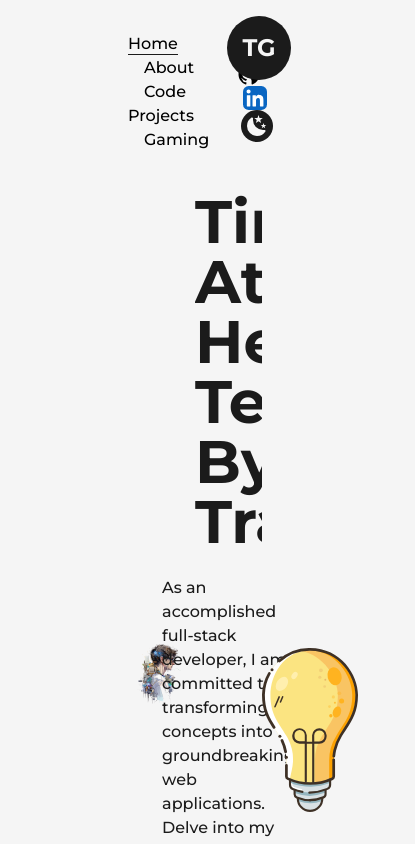
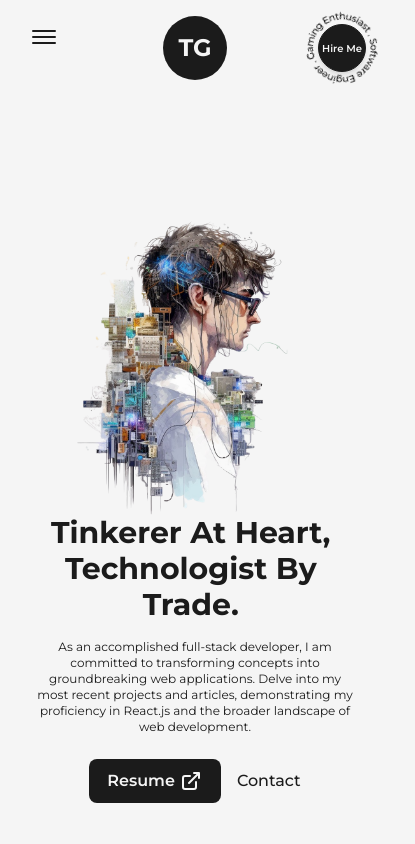
Before and after one commit to tgalg/tom-gallagher, a Next.js app: page / in a window 390 px wide. Shown: the top 844 px of the page, 415 px wide, since content can reach past the window. Built offline with nearby package versions, Linux system fonts and the light colour scheme.

Commit message:
make responsive

```diff
--- a/src/app/page.tsx
+++ b/src/app/page.tsx
@@ -13,34 +13,34 @@ export default function Home() {
   return (
     <>
       <main className="flex items-center text-dark w-full min-h-screen dark:text-light">
-        <Nexus className="pt-0">
-          <div className="flex items-center justify-between w-full">
-            <div className="w-1/2">
+        <Nexus className="pt-0 md:p-16 sm:pt-8">
+          <div className="flex items-center justify-between w-full lg:flex-col">
+            <div className="w-1/2 md:w-full">
               <Image
                 src={landingArtwork}
                 alt="tgalg"
-                className="w-full h-auto"
+                className="w-full h-auto lg:hidden md:inline-block md:w-full"
                 priority
-                sizes="(max-width: 768px) 100vw, (max-width: 1200px) 50vw, 33vw"
+                sizes="(max-width: 768px) 100vw, (max-width: 1200px) 50vw, 50vw"
               />
             </div>
-            <div className="w-1/2 flex flex-col items-center self-center">
+            <div className="w-1/2 flex flex-col items-center self-center lg:w-full lg:text-center">
               <AnimatedText
                 text="Tinkerer at Heart, Technologist by Trade."
-                className="!text-6xl !text-left"
+                className="!text-6xl !text-left xl:!text-5xl lg:!text-center lg:!text-6xl md:!text-5xl sm:!text-3xl"
               />
-              <p className="my-4 text-base font-medium">
+              <p className="my-4 text-base font-mediummd:text-sm sm:text-xs">
                 As an accomplished full-stack developer, I am committed to
                 transforming concepts into groundbreaking web applications.
                 Delve into my most recent projects and articles, demonstrating
                 my proficiency in React.js and the broader landscape of web
                 development.
               </p>
-              <div className="flex items-center self-start mt-2">
+              <div className="flex items-center self-start mt-2 lg:self-center">
                 <Link
                   href="/resume_Tom_Gallagher_.pdf"
                   target={'_blank'}
-                  className="flex items-center bg-dark text-light p-2.5 px-6 rounded-lg text-lg font-semibold hover:bg-light hover:text-dark border-2 border-solid border-transparent hover:border-dark dark:bg-light dark:text-dark dark:hover:bg-dark dark:hover:text-light dark:border-light
+                  className="flex items-center bg-dark text-light p-2.5 px-6 rounded-lg text-lg font-semibold hover:bg-light hover:text-dark border-2 border-solid border-transparent hover:border-dark dark:bg-light dark:text-dark dark:hover:bg-dark dark:hover:text-light dark:border-light md:p-2 md:px-4 md:text-base
                 "
                   download={true}
                 >
@@ -49,7 +49,7 @@ export default function Home() {
                 <Link
                   href="mailto:thomasxgallagher@gmail.com"
                   target={'_blank'}
-                  className="ml-4 text-lg font-medium capitalize text-dark hover:underline dark:text-light"
+                  className="ml-4 text-lg font-medium capitalize text-dark hover:underline dark:text-light md:text-base"
                 >
                   Contact
                 </Link>
@@ -57,8 +57,8 @@ export default function Home() {
             </div>
           </div>
         </Nexus>
-        {/* <HireMe /> */}
-        <div className="absolute right-8 bottom-8 inline-block w-24">
+        <HireMe />
+        <div className="absolute right-8 bottom-8 inline-block w-24 md:hidden">
           <Image src={lightBulb} alt="tgalg" className="w-full h-auto" />
         </div>
       </main>
--- a/src/components/AnimatedText.tsx
+++ b/src/components/AnimatedText.tsx
@@ -36,7 +36,7 @@ const AnimatedText = ({
   className?: string
 }) => {
   return (
-    <div className="w-full mx-auto py-2 flex items-center justify-center text-center overflow-hidden ">
+    <div className="w-full mx-auto py-2 flex items-center justify-center text-center overflow-hidden sm:py-0">
       <motion.h1
         className={`inline-block w-full text-dark font-bold capitalize text-6xl ${className} dark:text-light`}
         variants={quotes}
--- a/src/components/Footer.tsx
+++ b/src/components/Footer.tsx
@@ -6,10 +6,10 @@ type Props = {}
 
 const Footer = (props: Props) => {
   return (
-    <footer className="w-full border-t-2 border-solid border-dark font-medium text-lg dark:text-light dark:border-light">
-      <Nexus className="py-8 flex items-center justify-between">
+    <footer className="w-full border-t-2 border-solid border-dark font-medium text-lg dark:text-light dark:border-light sm:text-base">
+      <Nexus className="py-8 flex items-center justify-between lg:flex-col lg:py-6">
         <span>{new Date().getFullYear()} &copy; All Rights Reserved.</span>
-        <div className="flex items-center">
+        <div className="flex items-center lg:py-2">
           Built with
           <span className="text-primary dark:text-primaryDark text-2xl px-1">
             &#9825;
--- a/src/components/HireMe.tsx
+++ b/src/components/HireMe.tsx
@@ -6,14 +6,12 @@ type Props = {}
 
 const HireMe = (props: Props) => {
   return (
-    <div className="fixed left-4 bottom-4 flex items-center justify-center overflow-hidden">
-      <div className="w-48 h-auto flex items-center justify-center relative overflow-hidden">
-        <CircularText
-          className={'fill-dark animate-spin-slow dark:fill-light'}
-        />
+    <div className="fixed left-4 bottom-4 flex items-center justify-center overflow-hidden md:right-8 md:left-auto  md:top-0 md:bottom-auto md:absolute sm:right-0">
+      <div className="w-48 h-auto flex items-center justify-center relative md:w-24">
+        <CircularText className={'fill-dark animate-spin-slow '} />
         <Link
           href="mailto:thomasxgallagher@gmail.com"
-          className="flex items-center justify-center absolute left-1/2 top-1/2 -translate-x-1/2 -translate-y-1/2 bg-dark text-light shadow-md border border-solid border-dark w-20 h-20 rounded-full font-semibold hover:bg-light hover:text-dark"
+          className="flex items-center justify-center absolute left-1/2 top-1/2 -translate-x-1/2 -translate-y-1/2 bg-dark text-light shadow-md border border-solid border-dark w-20 h-20 rounded-full font-semibold hover:bg-light hover:text-dark dark:bg-light dark:text-dark dark:hover:bg-dark dark:hover:text-light dark:hover:border-light md:w-12 md:h-12 md:text-[10px]"
         >
           <span>Hire Me</span>
         </Link>
--- a/src/components/Icons.jsx
+++ b/src/components/Icons.jsx
@@ -397,13 +397,14 @@ export const CircularText = ({ className, ...rest }) => (
     height="1080.000000pt"
     viewBox="0 0 1080.000000 1080.000000"
     preserveAspectRatio="xMidYMid meet"
-    className={`w-full h-auto ${className} dark:fill-light`}
+    className={`w-full h-auto ${className}`}
     {...rest}
   >
     <g
       transform="translate(0.000000,1080.000000) scale(0.100000,-0.100000)"
       fill="#000000"
       stroke="none"
+      className="dark:fill-light"
     >
       <path
         d="M5536 9389 c-120 -39 -212 -134 -247 -257 -24 -85 -24 -134 0 -210
--- a/src/components/Navigation/index.tsx
+++ b/src/components/Navigation/index.tsx
@@ -1,5 +1,5 @@
 'use client'
-import { usePathname } from 'next/navigation'
+import { usePathname, useRouter } from 'next/navigation'
 import Link from 'next/link'
 import Logo from '../Logo'
 import {
@@ -12,11 +12,18 @@ import {
 } from '../Icons'
 import { motion } from 'framer-motion'
 import useThemeSwitcher from '../hooks/useThemeSwitcher'
+import { useState } from 'react'
 
 export interface CustomLinkProps {
   href: string
   title: string
   className?: string
+}
+export interface CustomMobileLinkProps {
+  href: string
+  title: string
+  className?: string
+  toggle: () => void
 }
 
 const CustomLink = ({ href, title, className = '' }: CustomLinkProps) => {
@@ -37,16 +44,71 @@ const CustomLink = ({ href, title, className = '' }: CustomLinkProps) => {
   )
 }
 
+const CustomMobileLink = ({
+  href,
+  title,
+  className = '',
+  toggle,
+}: CustomMobileLinkProps) => {
+  const router = useRouter()
+  const pathName = usePathname()
+
+  const handleClick = () => {
+    toggle()
+    router.push(href)
+  }
+
+  return (
+    <button
+      href={href}
+      className={`${className} relative group text-light dark:text-dark my-2`}
+      onClick={handleClick}
+    >
+      {title}
+      <span
+        className={`h-[1px] inline-block bg-light absolute left-0 -bottom-0.5
+        group-hover:w-full transition-[width] ease duration-300 ${
+          pathName === href ? 'w-full' : 'w-0'
+        } dark:bg-dark`}
+      >
+        &nbsp;
+      </span>
+    </button>
+  )
+}
+
 const Navigation = () => {
   const [mode, setMode] = useThemeSwitcher()
+  const [isOpen, setIsOpen] = useState(false)
+
+  const handleClick = () => {
+    setIsOpen(!isOpen)
+  }
+
   return (
-    <header className="w-full px-32 py-8 font-medium flex items-center justify-between dark:text-light">
-      {/* <button className="flex flex-col justify-center items-center">
-        <span className="bg-dark dark:bg-light"></span>
-        <span className="bg-dark dark:bg-light"></span>
-        <span className="bg-dark dark:bg-light"></span>
-      </button> */}
+    <header className="w-full px-32 py-8 font-medium flex items-center justify-between dark:text-light relative z-10 lg:px-16 md:px-12 sm:px-8">
+      <button
+        className="flex-col justify-center items-center hidden lg:flex"
+        onClick={handleClick}
+      >
+        <span
+          className={`bg-dark dark:bg-light block transition-all duration-300 ease-out h-0.5 w-6 rounded-sm  ${
+            isOpen ? 'rotate-45 translate-y-1' : '-translate-y-0.5'
+          }`}
+        ></span>
+        <span
+          className={`bg-dark dark:bg-light block transition-all duration-300 ease-out h-0.5 w-6 rounded-sm my-0.5 ${
+            isOpen ? 'opacity-0' : 'opacity-100'
+          }`}
+        ></span>
+        <span
+          className={`bg-dark dark:bg-light block transition-all duration-300 ease-out h-0.5 w-6 rounded-sm  ${
+            isOpen ? '-rotate-45 -translate-y-1' : 'translate-y-0.5'
+          }`}
+        ></span>
+      </button>
 
+      <div className="w-full flex justify-between items-center lg:hidden">
         <nav>
           <CustomLink href="/" title="Home" className="mr-4" />
           <CustomLink href="/about" title="About" className="mx-4" />
@@ -105,7 +167,96 @@ const Navigation = () => {
             )}
           </button>
         </nav>
-      <div className="absolute left-[50%] top-2 translate-x-[50%]">
+      </div>
+
+      {isOpen && (
+        <motion.div
+          initial={{ scale: 0, opacity: 0, x: '-50%', y: '-50%' }}
+          animate={{ scale: 1, opacity: 1 }}
+          className="min-w-[70vw] flex flex-col justify-between z-30 items-center fixed top-1/2 left-1/2 -translate-x-1/2 -translate-y-1/2 bg-dark/90 dark:bg-light/75 rounded-lg backdrop-blur-md py-32"
+        >
+          <nav className="flex items-center flex-col justify-center">
+            <CustomMobileLink
+              href="/"
+              title="Home"
+              className=""
+              toggle={handleClick}
+            />
+            <CustomMobileLink
+              href="/about"
+              title="About"
+              className=""
+              toggle={handleClick}
+            />
+            <CustomMobileLink
+              href="/projects"
+              title="Code Projects"
+              className=""
+              toggle={handleClick}
+            />
+            <CustomMobileLink
+              href="/gaming"
+              title="Gaming"
+              className=""
+              toggle={handleClick}
+            />
+          </nav>
+
+          <nav className="flex items-center justify-center flex-wrap mt-2">
+            <motion.a
+              href="https://twitter.com/tgalg"
+              target={'_blank'}
+              whileHover={{ y: -2 }}
+              whileTap={{ scale: 0.9 }}
+              className="w-6 mr-3 sm:mx-1"
+            >
+              <TwitterIcon className={undefined} />
+            </motion.a>
+            <motion.a
+              href="https://github.com/tgalg"
+              target={'_blank'}
+              whileHover={{ y: -2 }}
+              whileTap={{ scale: 0.9 }}
+              className="w-6 mx-3 bg-light rounded-full dark:bg-dark sm:mx-1"
+            >
+              <GithubIcon className={undefined} />
+            </motion.a>
+            <motion.a
+              href="https://www.linkedin.com/in/tom-gallagher-248b58116/"
+              target={'_blank'}
+              whileHover={{ y: -2 }}
+              whileTap={{ scale: 0.9 }}
+              className="w-6 ml-3 sm:mx-1"
+            >
+              <LinkedInIcon className={undefined} />
+            </motion.a>
+            {/* <motion.a
+          href="https://www.twitch.com/tombsickle"
+          target={'_blank'}
+          whileHover={{ y: -2 }}
+          whileTap={{ scale: 0.9 }}
+          className="w-6 ml-3"
+        >
+          <TwitchIcon />
+        </motion.a> */}
+
+            <button
+              onClick={() => setMode(mode === 'light' ? 'dark' : 'light')}
+              className={`ml-4 flex items-center justify-center rounded-full p-1 ${
+                mode === 'light' ? 'bg-dark text-light' : 'bg-light text-dark'
+              }`}
+            >
+              {mode === 'dark' ? (
+                <SunIcon className={'fill-dark'} />
+              ) : (
+                <MoonIcon className={'fill-dark'} />
+              )}
+            </button>
+          </nav>
+        </motion.div>
+      )}
+
+      <div className="absolute left-[50%] top-2 translate-x-[-50%]">
         <Logo />
       </div>
     </header>
--- a/src/components/Nexus.tsx
+++ b/src/components/Nexus.tsx
@@ -9,7 +9,7 @@ const Nexus = ({
 }) => {
   return (
     <div
-      className={`w-full h-full inline-block z-0 bg-light p-32 dark:bg-dark ${className}`}
+      className={`w-full h-full inline-block z-0 bg-light p-32 dark:bg-dark xl:p-24 lg:p-16 md:p-12 sm:p-8 ${className}`}
     >
       {children}
     </div>
```
Also changed, not shown: src/app/about/page.tsx (+23 -14 lines), src/app/layout.tsx (+9 -0 lines). Lines whose indentation alone changed are shown as unchanged.
